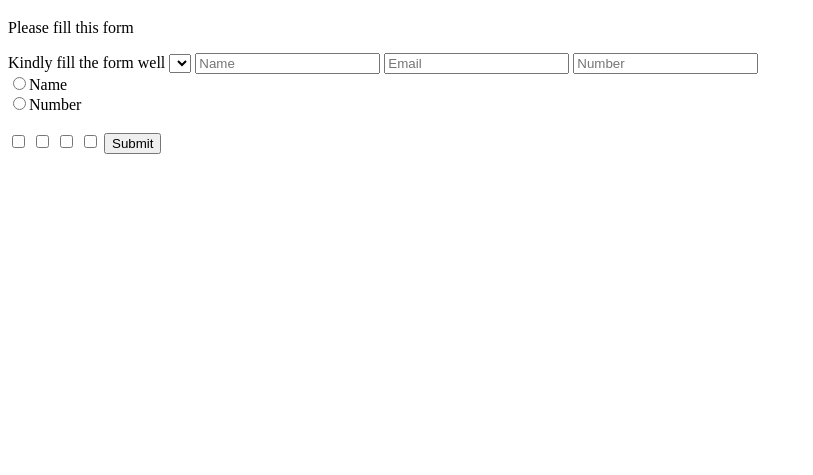
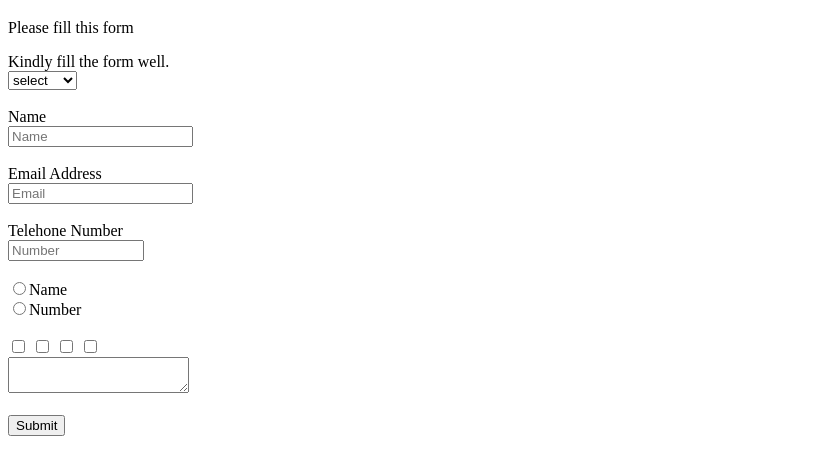
Before and after one commit to evansnyamekye/Evans_Nohain_Mv_project, a plain HTML site: page index.html in a window 1280 px wide. Shown: the part 61-536 px from the top of the page, without its empty margins (0-813 px from the left). Drawn offline with Linux system fonts and the light colour scheme.

Commit message:
commit 7
html finished

```diff
--- a/index.html
+++ b/index.html
@@ -7,29 +7,54 @@
   <meta name="viewport" content="width=device-width, initial-scale=1.0">
   <title>Survey Form</title>
   <link rel="stylesheet" href="styles.css">
+  <link href="https://fonts.googleapis.com/css2?family=Poppins:ital,wght@0,100;0,200;0,400;0,500;0,
+              600;0,700;0,800;1,500;1,600;1,700&display=swap" rel="stylesheet">
+
 </head>
 
 <body>
+  <link rel="stylesheet" href="styles.css">
+
   <h1 id="title">Survey Form</h1>
   <p id="description">Please fill this form</p>
-  <form id="survey-form" value=""> Kindly fill the form well
-    <select id="dropdown">
+  <form id="survey-form" value=""> Kindly fill the form well.
+    <br>
+    <select names="forms" id="dropdown">
+      <option value="select">select</option>
+      <option value="farm">farm</option>
+      <option value="staduim">staduim</option>
+    </select>
+    <br><br>
+    <label id="name-label">Name<br>
+      <input id="name" type="text" required placeholder="Name"></input>
+    </label>
 
-    </select>
-    <input id="name" type="text" label="name-label" placeholder="Name"></input>
-    <input id="email" label="email-label" placeholder="Email"></input>
-    <input id="number" label="number-label" placeholder="Number"></input><br>
+    <br><br>
 
-    <input type="radio" name="name">Name</input>
+    <label id="email-label">Email Address<br>
+      <input id="email" required label="email-label" placeholder="Email" type="email"></input>
+    </label>
+
+    <br><br>
+
+    <label id="number-label"> Telehone Number<br>
+      <input id="number" required label="number-label" placeholder="Number" type="number" min="1234" max="123454678910">
+    </label>
+
+    </input><br></br>
+
+    <input type="radio" value="new" name="name">Name</input>
     <br>
-    <input type="radio" name="name">Number</input>
+    <input type="radio" value="old" name="name">Number</input>
     <br><br>
-    <input type="checkbox" value=""></input>
-    <input type="checkbox"></input>
-    <input type="checkbox"></input>
-    <input type="checkbox"></input>
+    <input type="checkbox" value="first"></input>
+    <input type="checkbox" value="second"></input>
+    <input type="checkbox" value="third"></input>
+    <input type="checkbox" value="fourth"></input><br>
+    <textarea></textarea><br><br>
     <button id="submit" type="submit">Submit</button>
   </form>
+
 
 </body>
 
--- a/style.css
+++ b/style.css
@@ -0,0 +1,3 @@
+*{
+    font-family: 'Poppins', sans-serif;
+}
```
